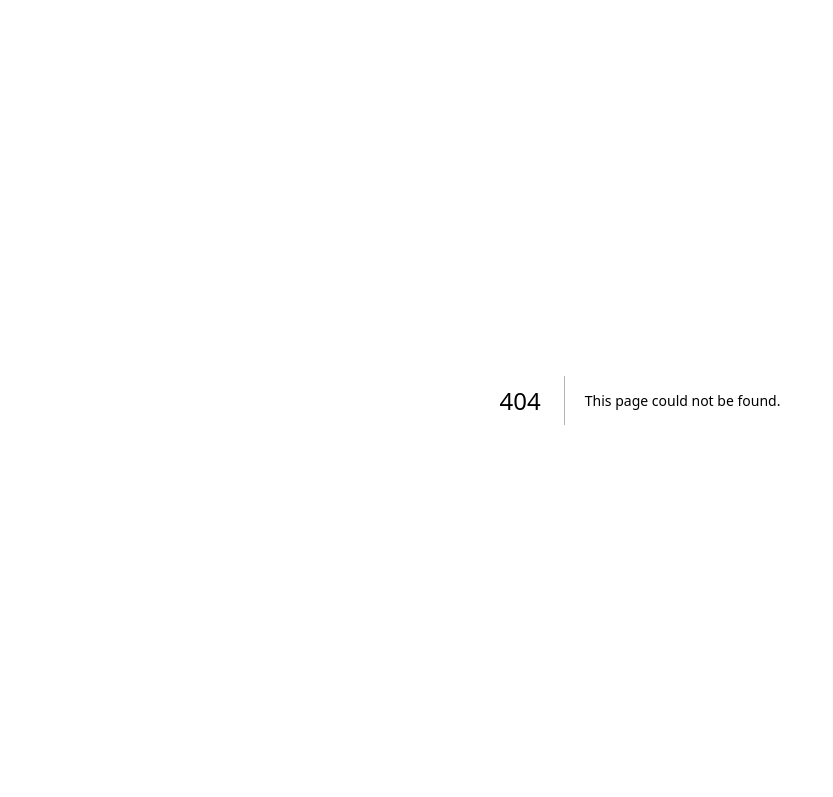
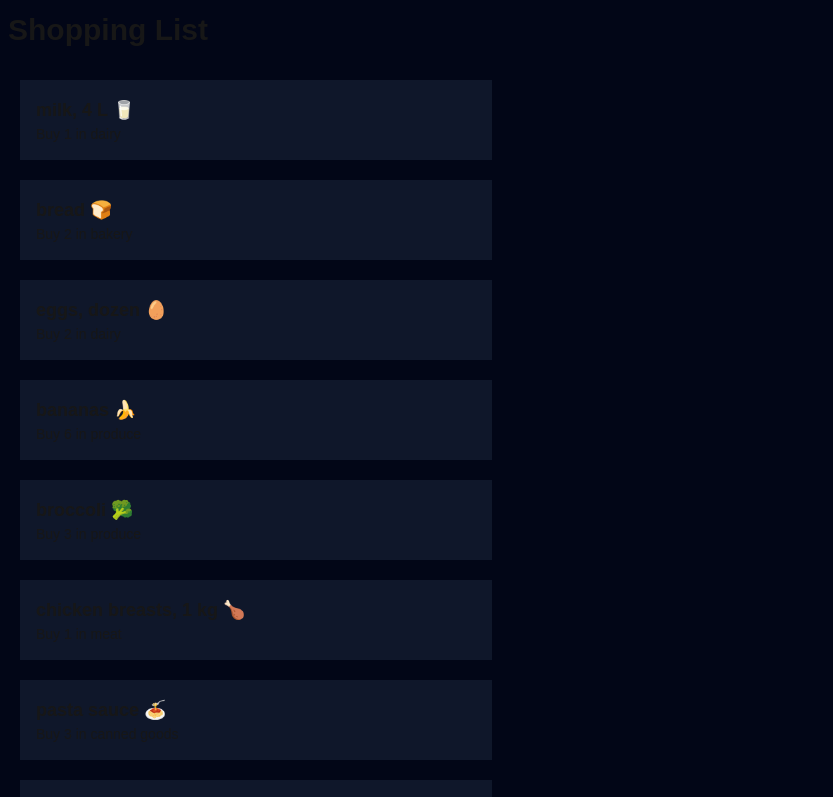
Before and after one commit to AhmadBaker1/cprg306-assignments, a Next.js app: page /week-3 in a window 1280 px wide. Before the commit this address had no page. Shown: the top 797 px of the page, without its empty margins (0-833 px from the left). Built offline with nearby package versions, Linux system fonts and the light colour scheme.

Commit message:
added week-3 folder with itemlist

```diff
--- a/app/page.js
+++ b/app/page.js
@@ -4,9 +4,18 @@ export default function Home() {
   return (
     <div>
       <h1>CPRG 306: Web Development 2 - Assignments</h1>
-      <Link href="/week-2">
-        Week 2 Assignment
-      </Link>
+      <ul>
+        <li>
+          <Link href="/week-2">
+            Week 2 Assignment
+          </Link>
+        </li>
+        <li>
+          <Link href="/week-3">
+            Week 3 Assignment
+          </Link>
+        </li>
+      </ul>
     </div>
   )
 };
--- /dev/null
+++ b/app/week-3/item-list.js
@@ -0,0 +1,87 @@
+import Item from "./item";
+
+export default function ItemList() {
+    const item1 = {
+        name: "milk, 4 L 🥛",
+        quantity: 1,
+        category: "dairy",
+      };
+
+      const item2 = {
+        name: "bread 🍞",
+        quantity: 2,
+        category: "bakery",
+      };
+
+      const item3 = {
+        name: "eggs, dozen 🥚",
+        quantity: 2,
+        category: "dairy",
+      };
+
+      const item4 = {
+        name: "bananas 🍌",
+        quantity: 6,
+        category: "produce",
+      };
+
+      const item5 = {
+        name: "broccoli 🥦",
+        quantity: 3,
+        category: "produce",
+      };
+
+      const item6 = {
+        name: "chicken breasts, 1 kg 🍗",
+        quantity: 1,
+        category: "meat",
+      };
+
+      const item7 = {
+        name: "pasta sauce 🍝",
+        quantity: 3,
+        category: "canned goods",
+      };
+
+      const item8 = {
+        name: "spaghetti, 454 g 🍝",
+        quantity: 2,
+        category: "dry goods",
+      };
+
+      const item9 = {
+        name: "toilet paper, 12 pack 🧻",
+        quantity: 1,
+        category: "household",
+      };
+
+      const item10 = {
+        name: "paper towels, 6 pack",
+        quantity: 1,
+        category: "household",
+      };
+
+      const item11 = {
+        name: "dish soap 🍽️",
+        quantity: 1,
+        category: "household",
+      };
+
+      const item12 = {
+        name: "hand soap 🧼",
+        quantity: 4,
+        category: "household",
+      };
+
+      const items = [item1, item2, item3, item4, item5, item6, item7, item8, item9, item10, item11, item12];
+
+      return (
+    <div className="max-w-lg">
+      <ul>
+          {items.map((item, index) => (
+            <Item key={index} name={item.name} quantity={item.quantity} category={item.category} />
+          ))}
+        </ul>
+    </div>
+      );
+}
--- /dev/null
+++ b/app/week-3/item.js
@@ -0,0 +1,12 @@
+function Item({ name, quantity, category}) {
+    return (
+        <li className="flex justify-between p-4 bg-slate-900 m-5">
+            <div>
+                <h3 className="text-lg font-bold text-white-800">{name}</h3>
+                <p className="text-sm text-white-500">Buy {quantity} in {category}</p>
+            </div>
+        </li>
+    );
+}
+
+export default Item;
--- /dev/null
+++ b/app/week-3/page.js
@@ -0,0 +1,12 @@
+import ItemList from "./item-list";
+
+export default function Page() {
+    return (
+    <main className="bg-slate-950">
+      <h1 className="text-3xl font-bold text-white-800 mb-8 pt-3 px-2">
+        Shopping List
+      </h1>
+      <ItemList />
+    </main>
+    );
+}
```
